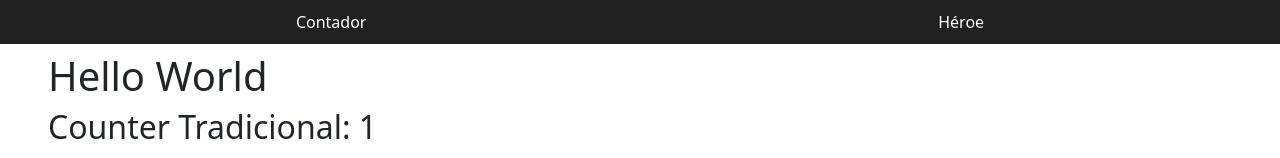
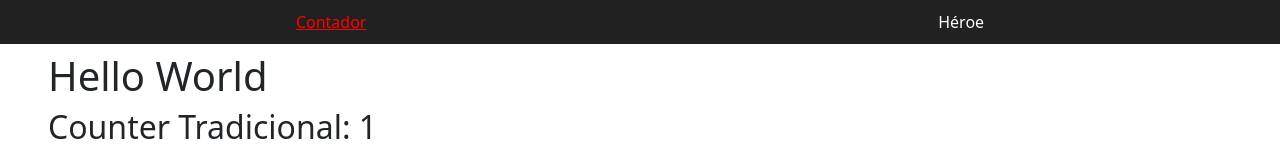
Before and after one commit to RicardoDev7/Bases-Angular, an Angular app: page / in a window 1280 px wide. Shown: the top 158 px of the page. Built offline with nearby package versions, Linux system fonts and the light colour scheme.

Commit message:
feat: navbar parte 2

```diff
--- a/src/app/components/shared/navbar/navbar.css
+++ b/src/app/components/shared/navbar/navbar.css
@@ -9,3 +9,7 @@
   color: white;
   text-decoration: none;
 }
+nav a.active{
+  color: red;
+  text-decoration: underline;
+}
--- a/src/app/components/shared/navbar/navbar.html
+++ b/src/app/components/shared/navbar/navbar.html
@@ -1,4 +1,6 @@
 <nav>
-  <a routerLink="/">Contador</a>
-  <a [routerLink]="['/hero']">Héroe</a>
+  <a routerLink="/" routerLinkActive="active"
+  [routerLinkActiveOptions]="{exact: true}">Contador</a>
+  <a [routerLink]="['/hero']" [routerLinkActive]="'active'"
+  [routerLinkActiveOptions]="{exact: true}">Héroe</a>
 </nav>
--- a/src/app/components/shared/navbar/navbar.ts
+++ b/src/app/components/shared/navbar/navbar.ts
@@ -1,10 +1,10 @@
 import { Component } from '@angular/core';
-import { RouterLink } from "@angular/router";
+import { RouterLink, RouterLinkActive } from "@angular/router";
 
 @Component({
   selector: 'app-navbar',
   styleUrl: './navbar.css',
-  imports: [RouterLink],
+  imports: [RouterLink, RouterLinkActive],
   templateUrl: './navbar.html'
 })
 export class Navbar {
```
Lines whose indentation alone changed are shown as unchanged.
